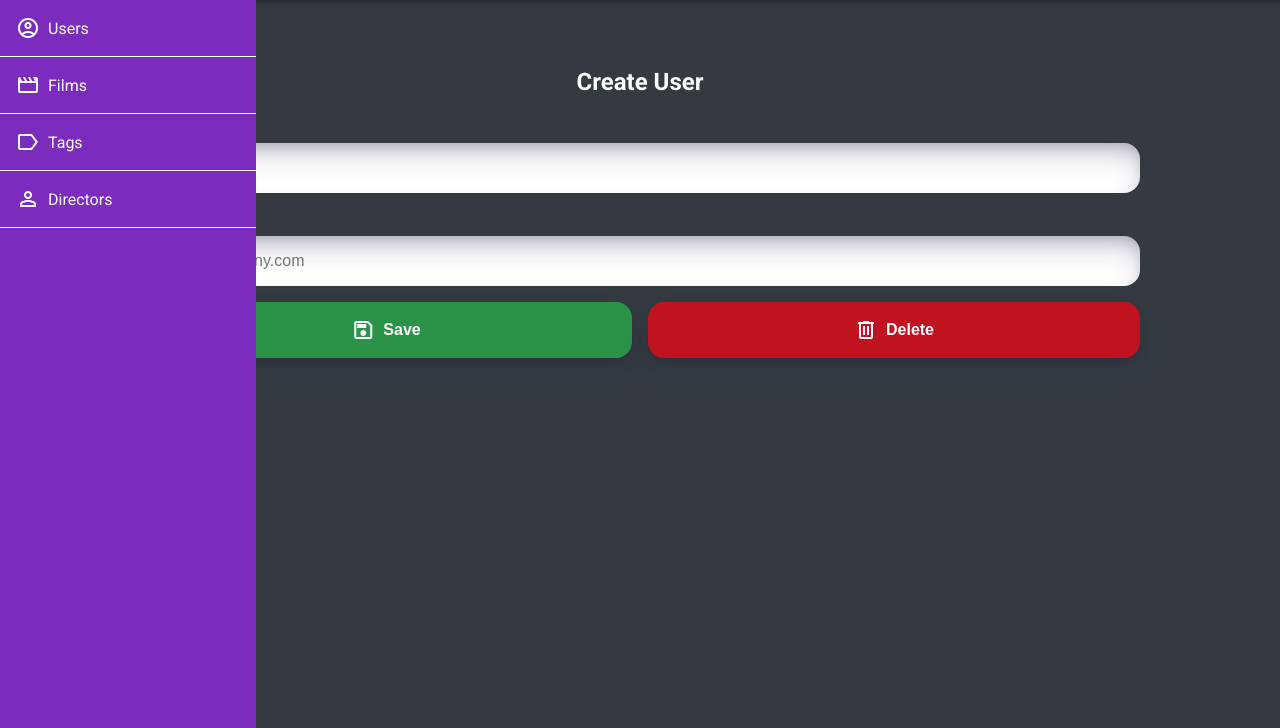
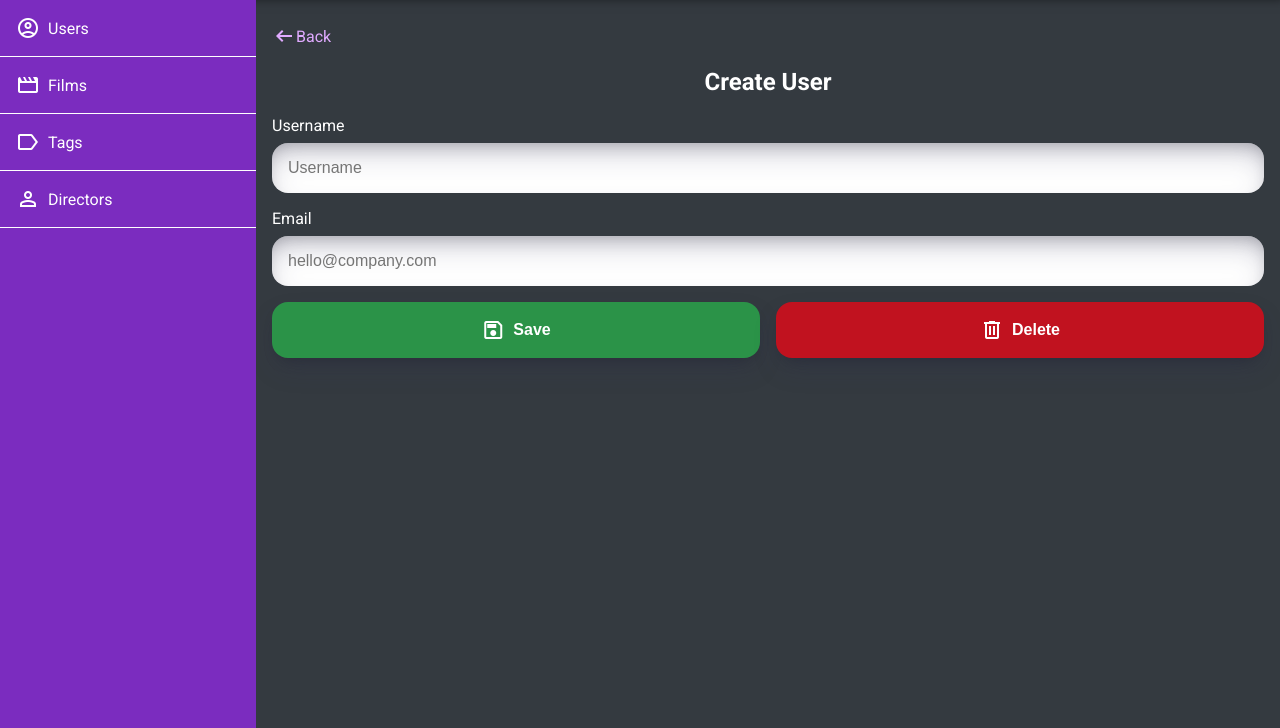
Before and after one commit to MikiWojak/film-list, a PHP site: template public/views/admin-users-createedit.html in a window 1280 px wide. Shown: the part 72-800 px from the top of the page. Run offline with PHP 8.4, Linux system fonts and the light colour scheme; the template is opened without the code that fills it, so the values that code supplies are empty.

Commit message:
Fix form layout

```diff
--- a/public/css/admin.css
+++ b/public/css/admin.css
@@ -1,5 +1,6 @@
 .admin-container {
     display: flex;
+    justify-content: flex-end;
 
     margin-top: calc(32px + 2em);
 
@@ -80,8 +81,6 @@
     padding-bottom: calc(80px + 1.5em);
 
     @media only screen and (min-device-width: 768px) {
-        max-width: 1000px;
-        margin: 0 auto;
         padding-bottom: 1.5em;
     }
 }
@@ -95,9 +94,8 @@
     }
 
     @media only screen and (min-device-width: 768px) {
-        margin-left: calc(auto + 200px);
-        margin-right: auto;
-        width: 80%;
+        width: calc(80% - 2em);
+        padding: 1.5em 1em;
     }
 }
 
```
